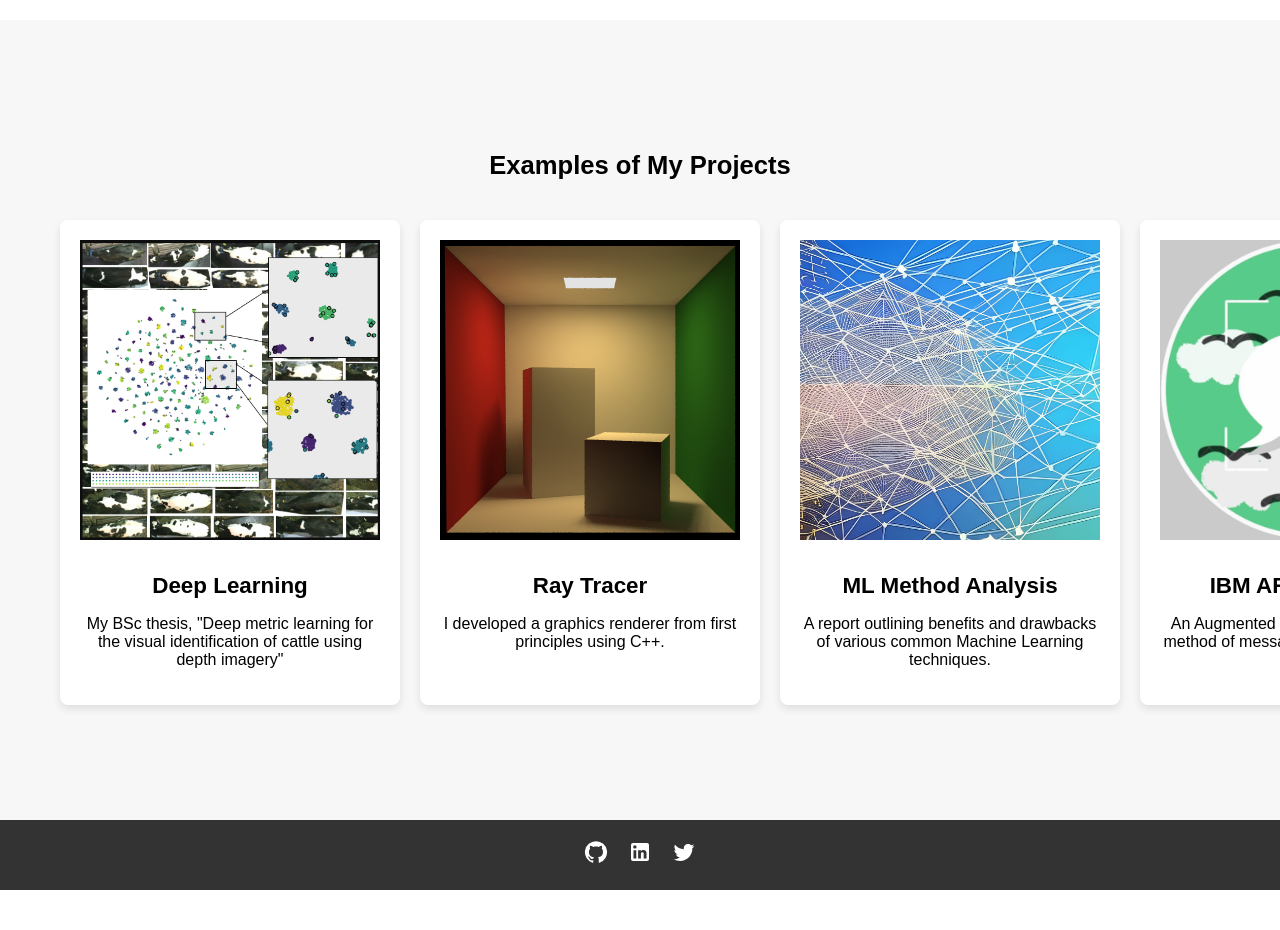
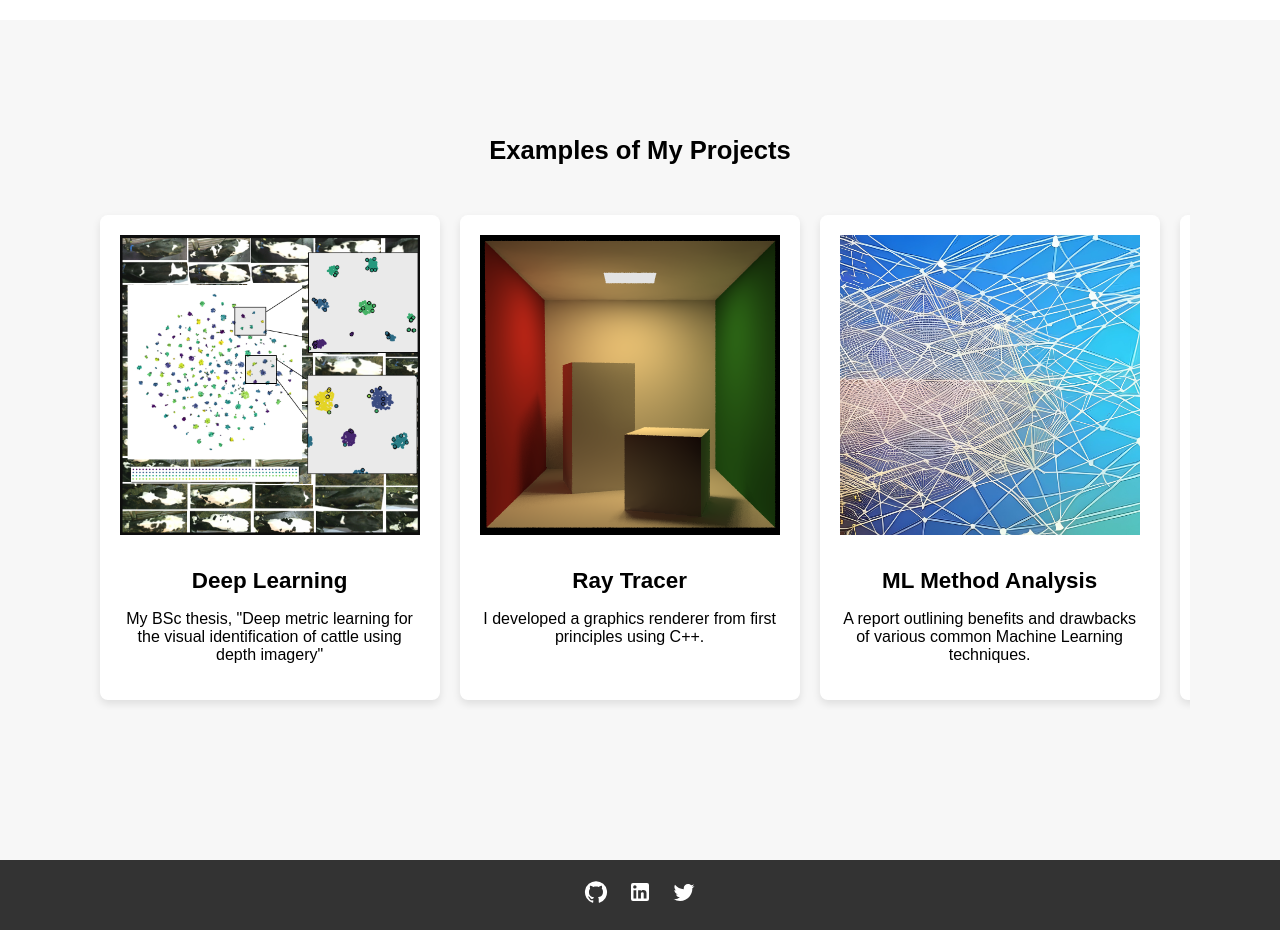
Before and after one commit to lucy-randewich/react-resume-website, a React (Create React App) app: page / in a window 1280 px wide. Shown: the part 1580-2510 px from the top of the page. Before the commit the page ends 2470 px from the top, so only its background shows below. Built offline with nearby package versions, Linux system fonts and the light colour scheme; a web font is replaced by a local one.

Commit message:
add animation to project cards

```diff
--- a/src/components/projects.js
+++ b/src/components/projects.js
@@ -1,9 +1,9 @@
-import React from 'react';
+import React, { useState } from 'react';
 import { makeStyles } from '@mui/styles';
 import CornellBox from '../images/Cornell_box.png';
-import Cows from '../images/cows.png'
-import ARMessaging from '../images/armessaging.png'
-import ML from '../images/ML.png'
+import Cows from '../images/cows.png';
+import ARMessaging from '../images/armessaging.png';
+import ML from '../images/ML.png';
 
 const useStyles = makeStyles((theme) => ({
   projectsPage: {
@@ -11,7 +11,7 @@ const useStyles = makeStyles((theme) => ({
     display: 'flex',
     flexDirection: 'column',
     alignItems: 'center',
-    height: '100vh',
+    height: '105vh',
     width: '100vw',
     display: 'flex',
     alignItems: 'center',
@@ -21,14 +21,17 @@ const useStyles = makeStyles((theme) => ({
   sectionTitle: {
     fontSize: '1.6rem',
     fontWeight: 'bold',
-    marginBottom: '30px',
+    marginBottom: '40px',
   },
   cardContainer: {
     display: 'flex',
     overflowX: 'scroll',
     scrollBehavior: 'smooth',
-    paddingLeft: '100px',
-    width: "100%",
+    marginLeft: '100px',
+    marginRight: '100px',
+    width: '86%',
+    marginBottom: '60px',
+    backgroundColor: 'linear-gradient(to left, rgba(255, 255, 255, 1), rgba(255, 255, 255, 0))',
   },
   card: {
     backgroundColor: '#fff',
@@ -38,6 +41,7 @@ const useStyles = makeStyles((theme) => ({
     margin: '10px',
     minWidth: '300px',
     maxWidth: '300px',
+    transition: 'transform 0.3s, opacity 0.3s',
   },
   image: {
     width: '100%',
@@ -63,6 +67,15 @@ const useStyles = makeStyles((theme) => ({
 
 const ProjectsPage = ({ id }) => {
   const classes = useStyles();
+  const [hoveredIndex, setHoveredIndex] = useState(null);
+
+  const handleMouseEnter = (index) => {
+    setHoveredIndex(index);
+  };
+
+  const handleMouseLeave = () => {
+    setHoveredIndex(null);
+  };
 
   const projects = [
     {
@@ -102,8 +115,23 @@ const ProjectsPage = ({ id }) => {
       <div className={classes.projectsPage}>
         <h3 className={classes.sectionTitle}>Examples of My Projects</h3>
         <div className={classes.cardContainer}>
-          {projects.map((project) => (
-            <div key={project.id} className={classes.card}>
+        <div className={classes.overlay}></div>
+          {projects.map((project, index) => (
+            <div
+              key={index}
+              className={classes.card}
+              onMouseEnter={() => handleMouseEnter(index)}
+              onMouseLeave={handleMouseLeave}
+              style={{
+                transform:
+                  hoveredIndex === index
+                    ? 'translateY(-10px)'
+                    : hoveredIndex !== null
+                    ? 'scale(0.96)'
+                    : 'scale(1)',
+                opacity: hoveredIndex === null || hoveredIndex === index ? 1 : 0.7,
+              }}
+            >
               <img src={project.image} alt={project.title} className={classes.image} />
               <h2 className={classes.title}>{project.title}</h2>
               <p className={classes.text}>{project.text}</p>
```
